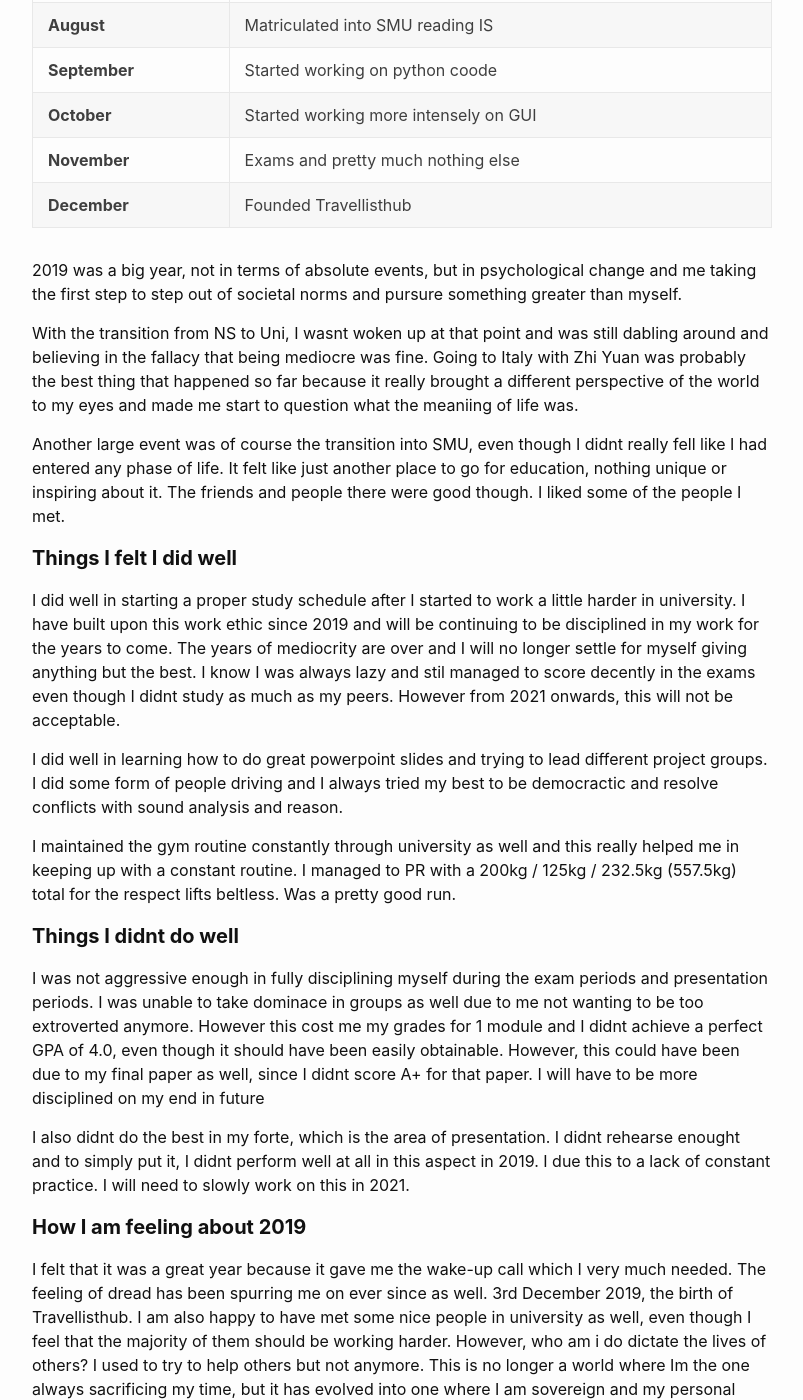
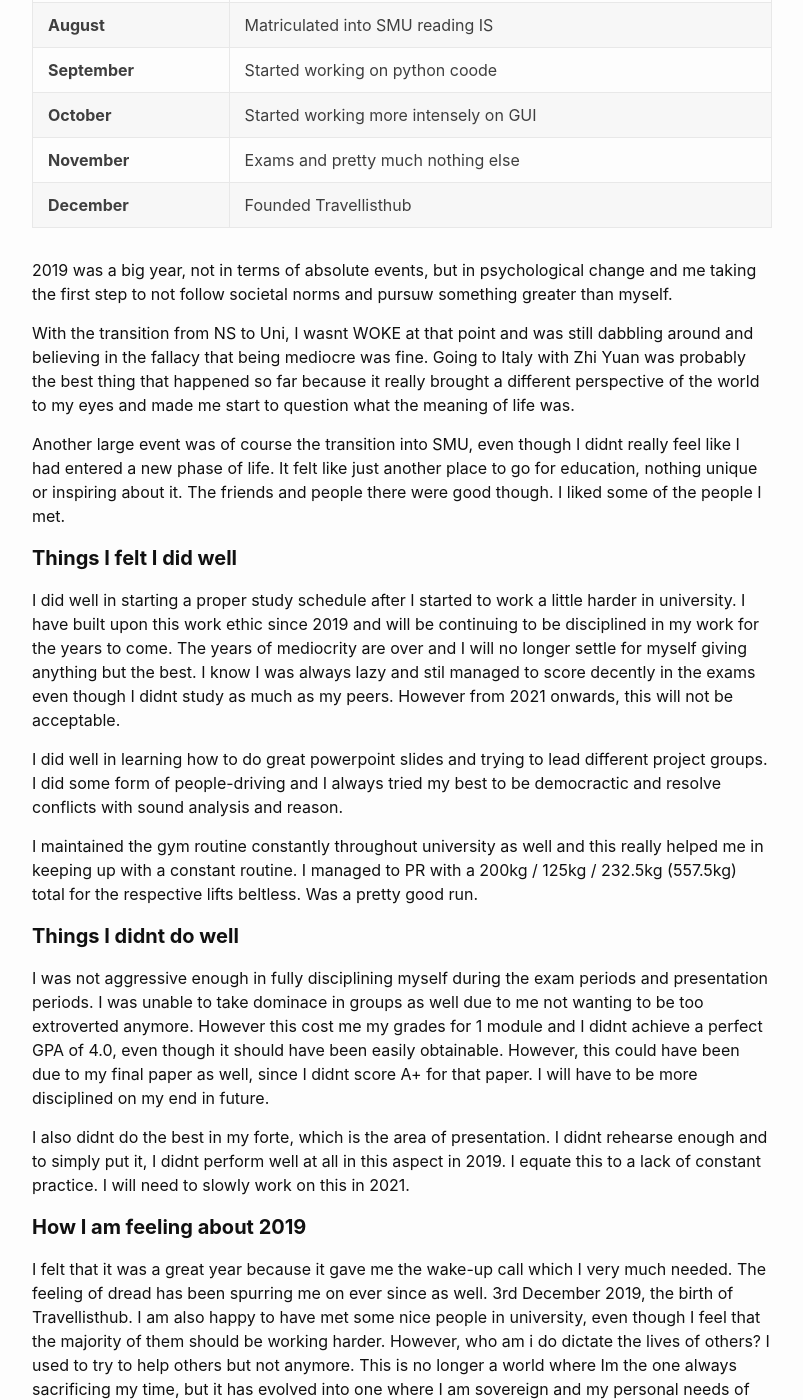
Before and after one commit to quinncheong/quinncheong.github.io, a Jekyll site: the page built from _posts/2020-11-30-2019-review.md, in a window 1280 px wide and 1400 px high, scrolled down 714 px. Shown: the whole window, without its empty margins (238-1041 px from the left). Built offline with Jekyll 4.4.1, drawn with Linux system fonts in a browser that asks for light colours; some of the changed text lies outside the part shown.

Commit message:
update spelling

```diff
--- a/_posts/2020-11-30-2019-review.md
+++ b/_posts/2020-11-30-2019-review.md
@@ -23,26 +23,26 @@ category: Thoughts
 | **November**   | Exams and pretty much nothing else        |
 | **December**   | Founded Travellisthub        |
 
-2019 was a big year, not in terms of absolute events, but in psychological change and me taking the first step to step out of societal norms and pursure something greater than myself.
+2019 was a big year, not in terms of absolute events, but in psychological change and me taking the first step to not follow societal norms and pursuw something greater than myself.
 
-With the transition from NS to Uni, I wasnt woken up at that point and was still dabling around and believing in the fallacy that being mediocre was fine. Going to Italy with Zhi Yuan was probably the best thing that happened so far because it really brought a different perspective of the world to my eyes and made me start to question what the meaniing of life was.
+With the transition from NS to Uni, I wasnt WOKE at that point and was still dabbling around and believing in the fallacy that being mediocre was fine. Going to Italy with Zhi Yuan was probably the best thing that happened so far because it really brought a different perspective of the world to my eyes and made me start to question what the meaning of life was.
 
-Another large event was of course the transition into SMU, even though I didnt really fell like I had entered any phase of life. It felt like just another place to go for education, nothing unique or inspiring about it. The friends and people there were good though. I liked some of the people I met.
+Another large event was of course the transition into SMU, even though I didnt really feel like I had entered a new phase of life. It felt like just another place to go for education, nothing unique or inspiring about it. The friends and people there were good though. I liked some of the people I met.
 
 #### **Things I felt I did well**
 
 I did well in starting a proper study schedule after I started to work a little harder in university. I have built upon this work ethic since 2019 and will be continuing to be disciplined in my work for the years to come. The years of mediocrity are over and I will no longer settle for myself giving anything but the best. I know I was always lazy and stil managed to score decently in the exams even though I didnt study as much as my peers. However from 2021 onwards, this will not be acceptable.
 
-I did well in learning how to do great powerpoint slides and trying to lead different project groups. I did some form of people driving and I always tried my best to be democractic and resolve conflicts with sound analysis and reason.
+I did well in learning how to do great powerpoint slides and trying to lead different project groups. I did some form of people-driving and I always tried my best to be democractic and resolve conflicts with sound analysis and reason.
 
-I maintained the gym routine constantly through university as well and this really helped me in keeping up with a constant routine. I managed to PR with a 200kg / 125kg / 232.5kg (557.5kg) total for the respect lifts beltless. Was a pretty good run.
+I maintained the gym routine constantly throughout university as well and this really helped me in keeping up with a constant routine. I managed to PR with a 200kg / 125kg / 232.5kg (557.5kg) total for the respective lifts beltless. Was a pretty good run.
 
 #### **Things I didnt do well**
 
-I was not aggressive enough in fully disciplining myself during the exam periods and presentation periods. I was unable to take dominace in groups as well due to me not wanting to be too extroverted anymore. However this cost me my grades for 1 module and I didnt achieve a perfect GPA of 4.0, even though it should have been easily obtainable. However, this could have been due to my final paper as well, since I didnt score A+ for that paper.  I will have to be more disciplined on my end in future
+I was not aggressive enough in fully disciplining myself during the exam periods and presentation periods. I was unable to take dominace in groups as well due to me not wanting to be too extroverted anymore. However this cost me my grades for 1 module and I didnt achieve a perfect GPA of 4.0, even though it should have been easily obtainable. However, this could have been due to my final paper as well, since I didnt score A+ for that paper.  I will have to be more disciplined on my end in future.
 
-I also didnt do the best in my forte, which is the area of presentation. I didnt rehearse enought and to simply put it, I didnt perform well at all in this aspect in 2019. I due this to a lack of constant practice. I will need to slowly work on this in 2021.
+I also didnt do the best in my forte, which is the area of presentation. I didnt rehearse enough and to simply put it, I didnt perform well at all in this aspect in 2019. I equate this to a lack of constant practice. I will need to slowly work on this in 2021.
 
 #### **How I am feeling about 2019**
 
-I felt that it was a great year because it gave me the wake-up call which I very much needed. The feeling of dread has been spurring me on ever since as well. 3rd December 2019, the birth of Travellisthub. I am also happy to have met some nice people in university as well, even though I feel that the majority of them should be working harder. However, who am i do dictate the lives of others? I used to try to help others but not anymore. This is no longer a world where Im the one always sacrificing my time, but it has evolved into one where I am sovereign and my personal needs of self-improvement come before everything else.
+I felt that it was a great year because it gave me the wake-up call which I very much needed. The feeling of dread has been spurring me on ever since as well. 3rd December 2019, the birth of Travellisthub. I am also happy to have met some nice people in university, even though I feel that the majority of them should be working harder. However, who am i do dictate the lives of others? I used to try to help others but not anymore. This is no longer a world where Im the one always sacrificing my time, but it has evolved into one where I am sovereign and my personal needs of self-improvement come before everything else.
```
